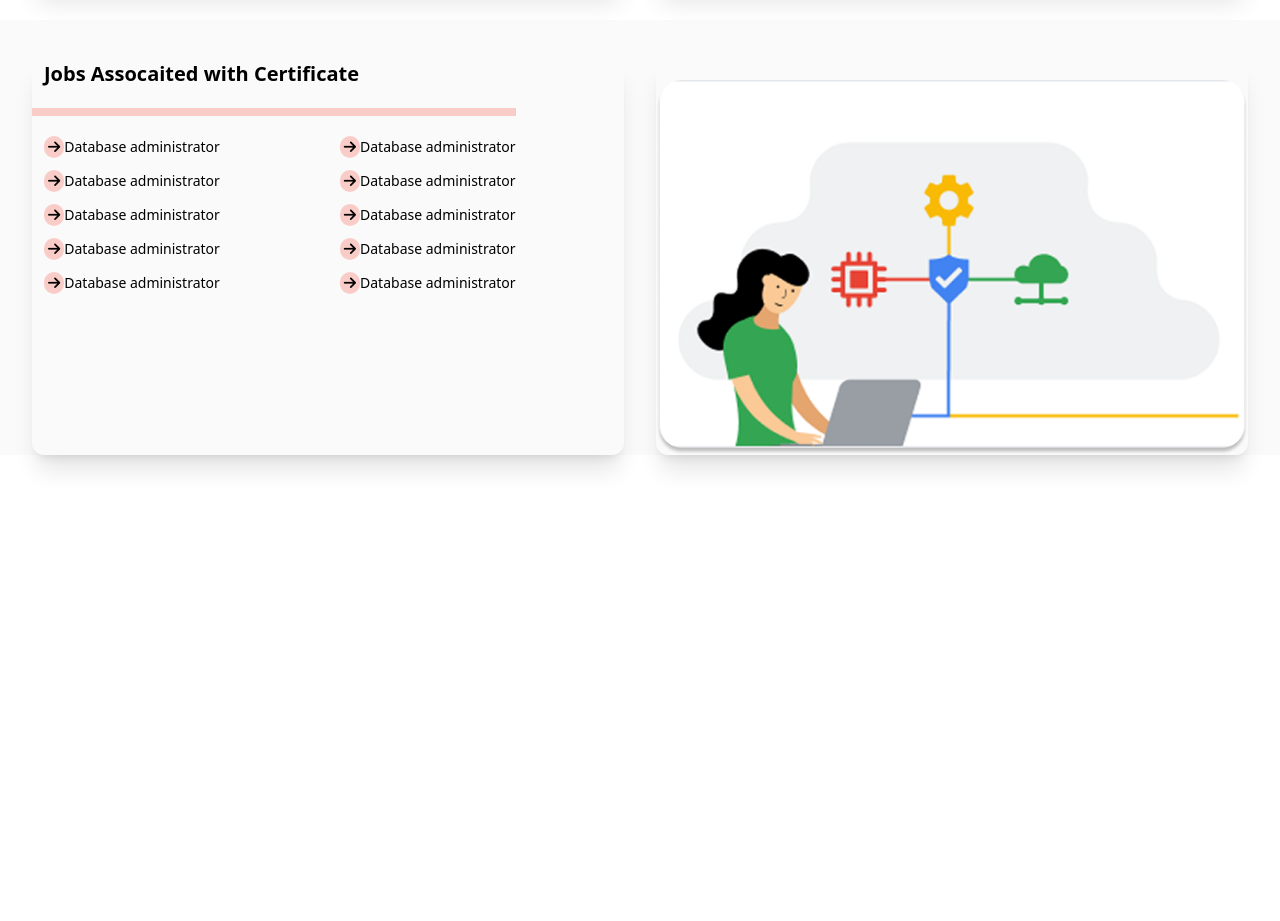
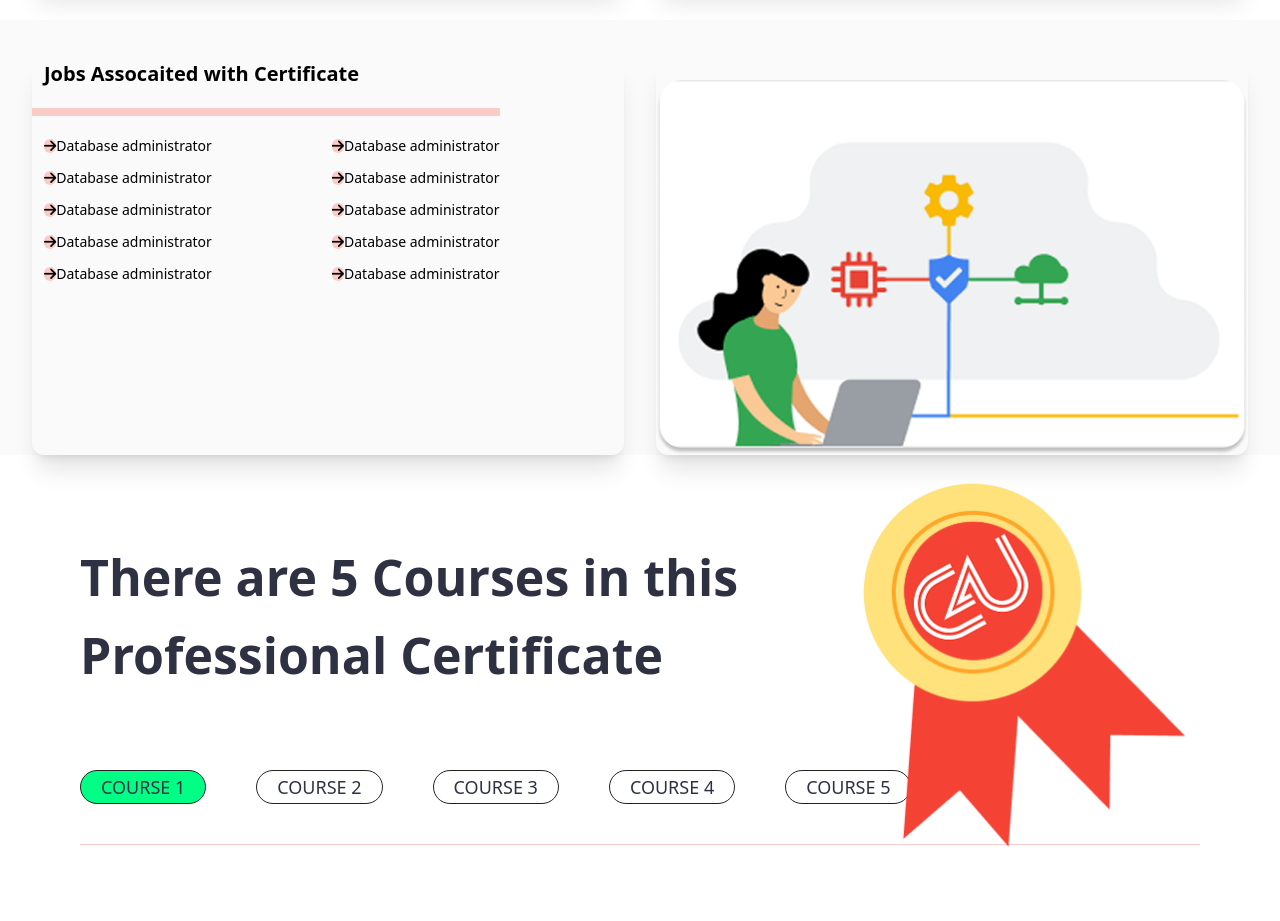
Before and after one commit to bappyy07/upskills-project, a website built with Vite: page index.html in a window 1280 px wide. Shown: the part 1480-2401 px from the top of the page. Before the commit the page ends 1967 px from the top, so only its background shows below. Built offline with nearby package versions, Linux system fonts and the light colour scheme; files whose address does not match are found by name.

Commit message:
course-sec-added

```diff
--- a/index.html
+++ b/index.html
@@ -182,31 +182,67 @@
       <h3 class="font-semibold text-lg md:text-xl ml-3">Jobs Assocaited with
         Certificate </h3>
       <div class="my-3 md:my-5 flex flex-col gap-3 border-t border-[#f9ccc7] border-t-8 py-5 ">
-        <div class="flex  ml-3 gap-25 md:gap-30 ">
-          <p class="text-sm"><i class="fa-solid fa-arrow-right bg-[#f9ccc7] p-1 rounded-full"></i>Database administrator</p>
-          <p class="text-sm"><i class="fa-solid fa-arrow-right bg-[#f9ccc7] p-1 rounded-full"></i>Database administrator</p>
+        <div class="flex flex-wrap  md:ml-3 gap-1 md:gap-30 ">
+          <p class="text-xs md:text-sm"><i class="fa-solid fa-arrow-right bg-[#f9ccc7] p-.5 rounded-full"></i>Database administrator</p>
+          <p class="text-xs md:text-sm"><i class="fa-solid fa-arrow-right bg-[#f9ccc7] p-.5 rounded-full"></i>Database administrator</p>
         </div>
-        <div class="flex gap-25 md:gap-30 ml-3">
-          <p class="text-sm"><i class="fa-solid fa-arrow-right bg-[#f9ccc7] p-1 rounded-full"></i>Database administrator</p>
-          <p class="text-sm"><i class="fa-solid fa-arrow-right bg-[#f9ccc7] p-1 rounded-full"></i>Database administrator</p>
+        <div class="flex flex-wrap  md:ml-3 gap-1 md:gap-30 ">
+          <p class="text-xs md:text-sm"><i class="fa-solid fa-arrow-right bg-[#f9ccc7] p-.5 rounded-full"></i>Database administrator</p>
+          <p class="text-xs md:text-sm"><i class="fa-solid fa-arrow-right bg-[#f9ccc7] p-.5 rounded-full"></i>Database administrator</p>
         </div>
-        <div class="flex gap-25 md:gap-30 ml-3">
-          <p class="text-sm"><i class="fa-solid fa-arrow-right bg-[#f9ccc7] p-1 rounded-full"></i>Database administrator</p>
-          <p class="text-sm"><i class="fa-solid fa-arrow-right bg-[#f9ccc7] p-1 rounded-full"></i>Database administrator</p>
+        <div class="flex flex-wrap  md:ml-3 gap-1 md:gap-30 ">
+          <p class="text-xs md:text-sm"><i class="fa-solid fa-arrow-right bg-[#f9ccc7] p-.5 rounded-full"></i>Database administrator</p>
+          <p class="text-xs md:text-sm"><i class="fa-solid fa-arrow-right bg-[#f9ccc7] p-.5 rounded-full"></i>Database administrator</p>
         </div>
-        <div class="flex gap-25 md:gap-30 ml-3">
-          <p class="text-sm"><i class="fa-solid fa-arrow-right bg-[#f9ccc7] p-1 rounded-full"></i>Database administrator</p>
-          <p class="text-sm"><i class="fa-solid fa-arrow-right bg-[#f9ccc7] p-1 rounded-full"></i>Database administrator</p>
+        <div class="flex flex-wrap  md:ml-3 gap-1 md:gap-30 ">
+          <p class="text-xs md:text-sm"><i class="fa-solid fa-arrow-right bg-[#f9ccc7] p-.5 rounded-full"></i>Database administrator</p>
+          <p class="text-xs md:text-sm"><i class="fa-solid fa-arrow-right bg-[#f9ccc7] p-.5 rounded-full"></i>Database administrator</p>
         </div>
-        <div class="flex gap-25 md:gap-30 ml-3">
-          <p class="text-sm"><i class="fa-solid fa-arrow-right bg-[#f9ccc7] p-1 rounded-full"></i>Database administrator</p>
-          <p class="text-sm"><i class="fa-solid fa-arrow-right bg-[#f9ccc7] p-1 rounded-full"></i>Database administrator</p>
+        <div class="flex flex-wrap  md:ml-3 gap-1 md:gap-30 ">
+          <p class="text-xs md:text-sm"><i class="fa-solid fa-arrow-right bg-[#f9ccc7] p-.5 rounded-full"></i>Database administrator</p>
+          <p class="text-xs md:text-sm"><i class="fa-solid fa-arrow-right bg-[#f9ccc7] p-.5 rounded-full"></i>Database administrator</p>
         </div>
       </div>
       </div>
       <div class="md:col-span-6 col-span-12 md:mr-8 shadow-xl rounded-xl hover:scale-105 transition-all justify-items-center">
-        <img src="./assets/images/IT Support 1.png" alt="" class="pt-5">
+        <img src="./assets/images/IT Support 1.png" alt="" class="pt-5 object-contain">
   </section>
+
+  <!--  course section -->
+  <section
+        id="course"
+        class="max-w-360 mx-auto pt-[52px] pb-[76px] px-4 md:px-20 bg-white dark:bg-gray-500"
+      >
+        <div class="course_conainter">
+          <h2
+            class="mb-[76px] text-lg md:text-6 lg:text-[50px] font-bold text-[#2D3142] dark:text-white max-w-2/3"
+          >
+            There are 5 Courses in this Professional Certificate
+          </h2>
+          <div
+            class="course_name uppercase flex flex-row flex-wrap justify-start items-center gap-2 md:gap-[50px] border-[#F9CCC7] border-b pb-10"
+          >
+            <span
+              class="border-[#232323] bg-[#00FF84] border rounded-[100px] px-5 py-3 cursor-pointer text-lg font-normal font-jakarta text-[#2D3142] leading-2"
+              >course 1</span
+            ><span
+              class="border-[#232323] border rounded-[100px] px-5 py-3 cursor-pointer text-lg font-normal font-jakarta text-[#2D3142] dark:text-white leading-2 hover:bg-[#00FF84] hover:text-white"
+              >course 2</span
+            ><span
+              class="border-[#232323] border rounded-[100px] px-5 py-3 cursor-pointer text-lg font-normal font-jakarta text-[#2D3142] dark:text-white leading-2 hover:bg-[#00FF84] hover:text-white"
+              >course 3</span
+            ><span
+              class="border-[#232323] border rounded-[100px] px-5 py-3 cursor-pointer text-lg font-normal font-jakarta text-[#2D3142] dark:text-white leading-2 hover:bg-[#00FF84] hover:text-white"
+              >course 4</span
+            ><span
+              class="border-[#232323] border rounded-[100px] px-5 py-3 cursor-pointer text-lg font-normal font-jakarta text-[#2D3142] dark:text-white leading-2 hover:bg-[#00FF84] hover:text-white"
+              >course 5</span
+            >
+          </div>
+        </div>
+      </section>
+
+
 
 </body>
 
--- a/src/style.css
+++ b/src/style.css
@@ -1 +1,20 @@
 @import "tailwindcss";
+
+@theme {
+
+  }
+  .course_conainter {
+    position: relative;
+  }
+  .course_conainter::after {
+    content: "";
+    background-image: url(../assets/images/Group-238902.png);
+    background-repeat: no-repeat;
+    background-size: cover;
+    background-position: center;
+    position: absolute;
+    width: 367px;
+    height: 427px;
+    top: -28%;
+    right: 0;
+  }
```
